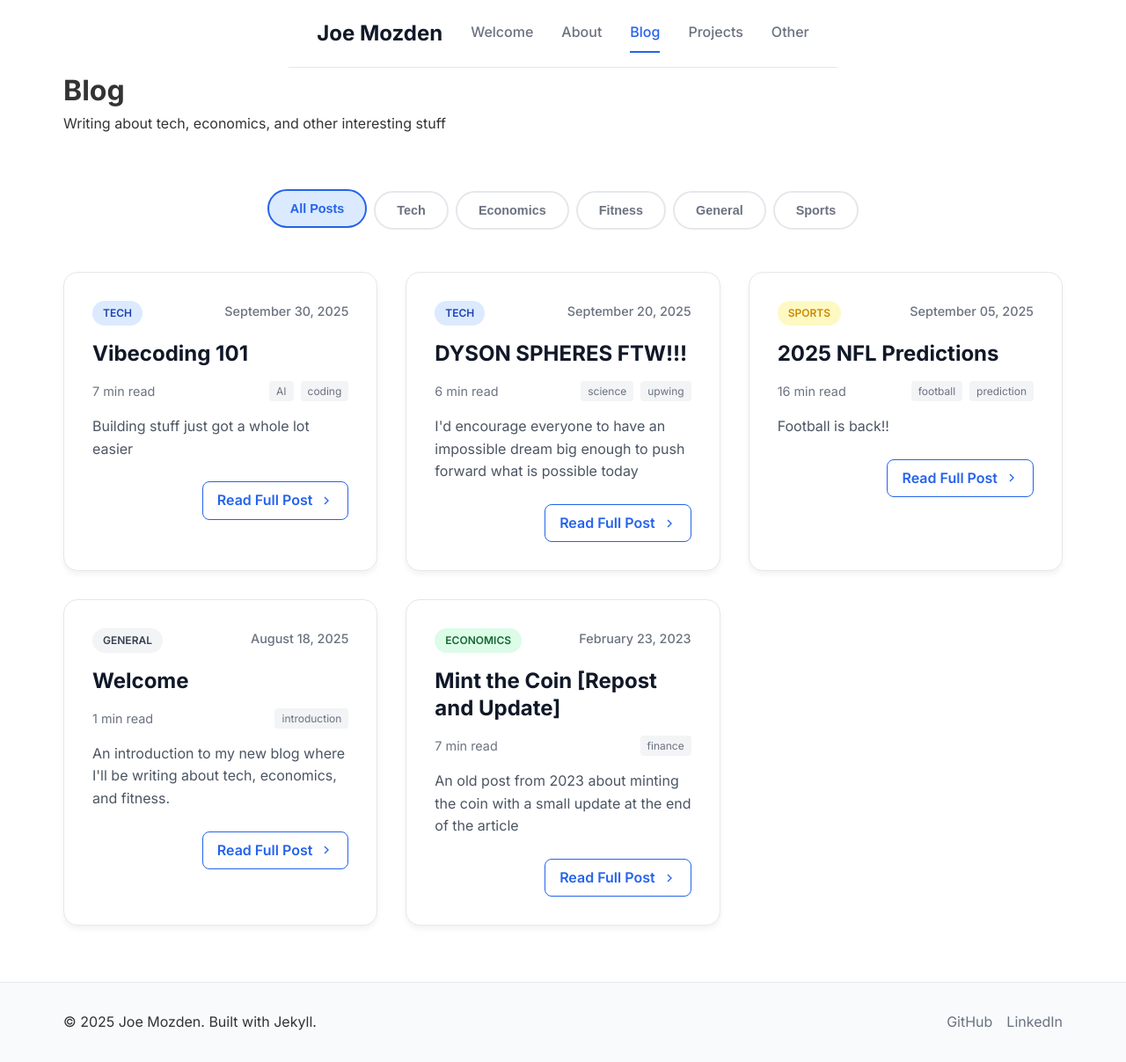
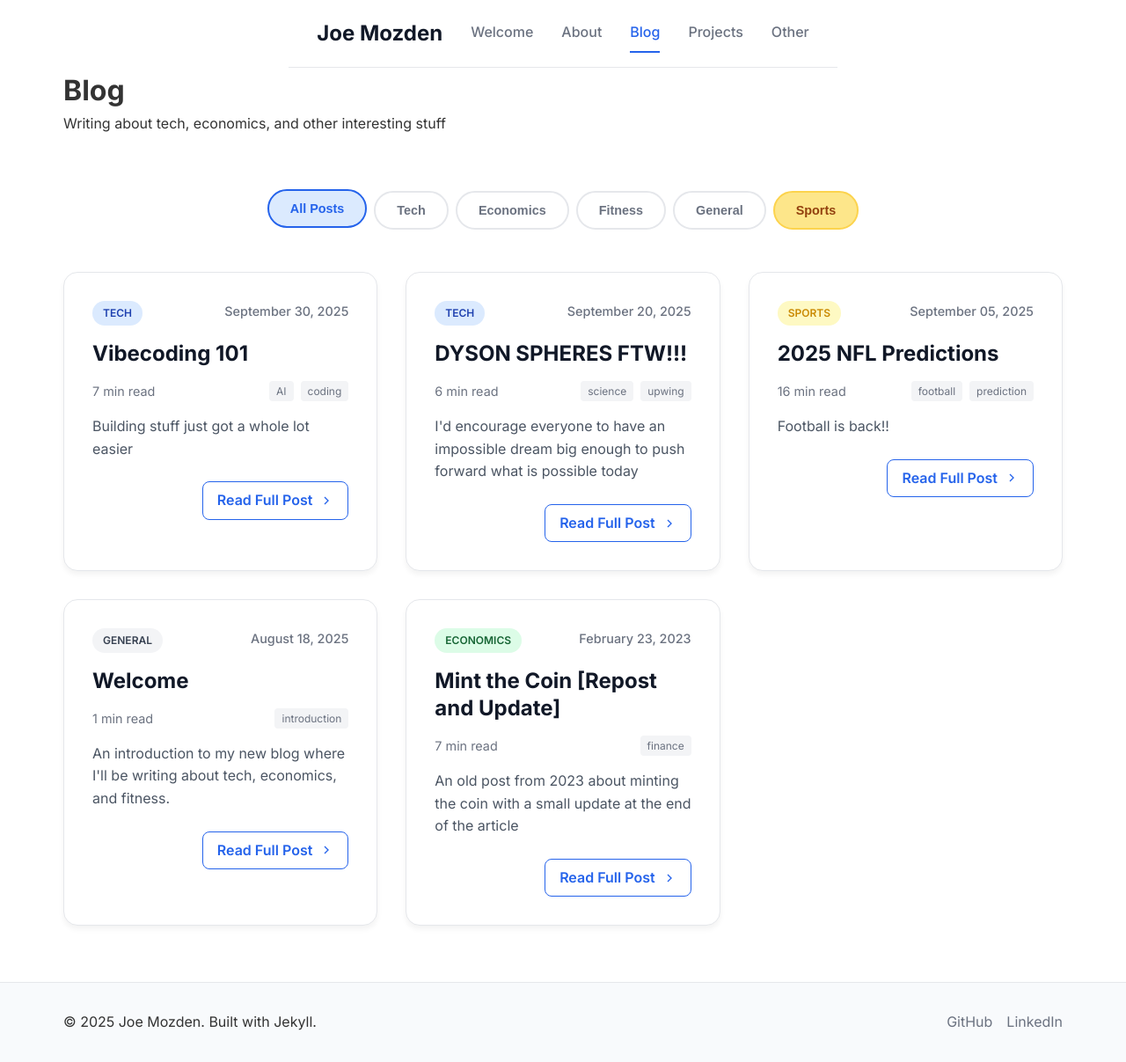
Before and after one commit to jmozden3/jmozden3.github.io, a Jekyll site: the page built from blog.html, in a window 1280 px wide. Shown: the whole page at 88% size. Built offline with Jekyll 4.4.1, drawn with Linux system fonts in a browser that asks for light colours.

Commit message:
minor update to sports badge on recent writing

```diff
--- a/assets/css/style.css
+++ b/assets/css/style.css
@@ -361,6 +361,11 @@
     color: #92400e;
 }
 
+.badge-sports {
+    background: #fde68a; /* light yellow */
+    color: #92400e;      /* dark amber */
+}
+
 .badge-blog-post {
     background: #e0e7ff;
     color: #5b21b6;
@@ -410,6 +415,21 @@
 .category-general {
     background: #f3f4f6;
     color: #374151;
+}
+
+.category-sports {
+    background: #fde68a; /* light yellow */
+    color: #92400e;      /* dark amber */
+}
+
+/* Make any 'sports' filter buttons pick up the same yellow styling */
+.featured-filter-btn[data-filter="sports"],
+.filter-btn[data-filter="sports"],
+.post-filter-btn[data-filter="sports"],
+.blog-filter-btn[data-filter="sports"] {
+    background: #fde68a;
+    color: #92400e;
+    border-color: #fcd34d; /* subtle yellow border */
 }
 
 /* Footer */
```
